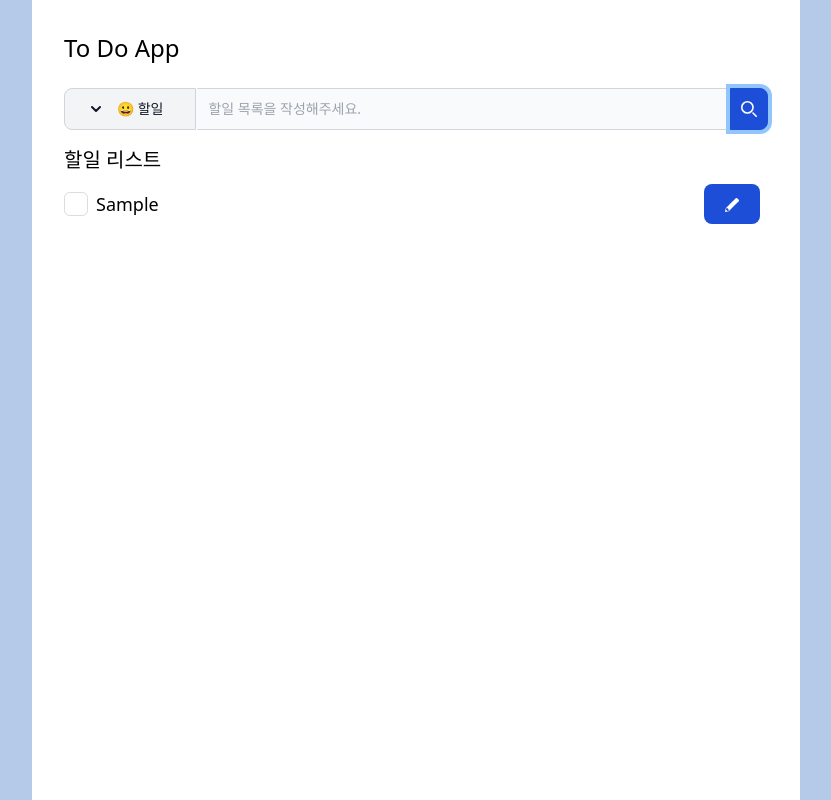
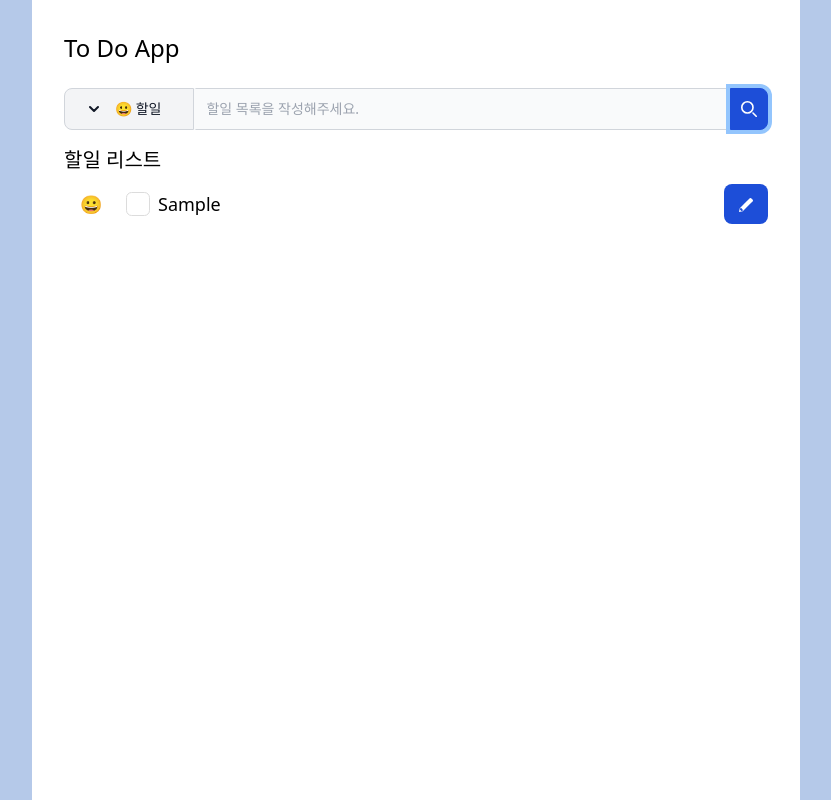
Before and after one commit to chuhongkyu/todolist, a React (Create React App) app: page / in a window 1280 px wide. Both pictures are taken after typing "Sample" into the empty fields and a click on the button "등록". Shown: the whole page, without its empty margins (224-1055 px from the left). Built offline with nearby package versions, Linux system fonts and the light colour scheme.

Commit message:
Add Category

```diff
--- a/src/components/CreateList.tsx
+++ b/src/components/CreateList.tsx
@@ -1,5 +1,5 @@
 import { useRecoilState, useRecoilValue } from "recoil";
-import { Categories, categoryState, currentInputState, toDoState } from "../utils/atom";
+import { Categories, currentInputState, toDoState } from "../utils/atom";
 import { useState, ChangeEvent, FormEvent, useEffect, useRef } from "react";
 import CategoryDropBox from "./CategoryDropBox";
 
@@ -33,7 +33,12 @@ const CreateList = () => {
 
     useEffect(() => {
       localStorage.setItem("toDos", JSON.stringify(toDos));
+      console.log(toDos)
     }, [toDos]);
+
+    useEffect(()=>{
+      console.log('현재 카테고리',category)
+    },[category])
 
     const onClickDropBox = ()=>{
       const currentForm = formRef.current;
@@ -50,7 +55,7 @@ const CreateList = () => {
             data-dropdown-toggle="dropdown"
             onClick={onClickDropBox}
             className="flex-shrink-0 z-10 inline-flex items-center py-2.5 px-4 text-sm font-medium text-center text-gray-900 bg-gray-100 border border-gray-300 rounded-s-lg hover:bg-gray-200 focus:ring-4 focus:outline-none focus:ring-gray-100" type="button">
-            <svg className="w-2.5 h-2.5 ms-2.5" aria-hidden="true" xmlns="http://www.w3.org/2000/svg" fill="none" viewBox="0 0 10 6">
+            <svg className="w-2.5 h-2.5 ms-2" aria-hidden="true" xmlns="http://www.w3.org/2000/svg" fill="none" viewBox="0 0 10 6">
               <path stroke="currentColor" strokeLinecap="round" strokeLinejoin="round" strokeWidth="2" d="m1 1 4 4 4-4"/>
             </svg>
             {category == Categories.TO_DO && <span className="px-4">😀 할일</span>}
--- a/src/components/DeleteBtn.tsx
+++ b/src/components/DeleteBtn.tsx
@@ -19,11 +19,10 @@ const DeleteBtn = (props:IDelete) => {
 
 
     return(
-        <button onClick={onClick} id={id} className="inline-flex text-white bg-red-700 hover:bg-ref-800 focus:ring-4 focus:ring-ref-300 font-medium rounded-lg text-sm px-5 py-2.5 me-2 focus:outline-none">
-            <svg xmlns="http://www.w3.org/2000/svg" className="h-5 w-5 mr-2" fill="none" viewBox="0 0 24 24" stroke="currentColor">
+        <button onClick={onClick} id={id} className="inline-flex text-white bg-red-700 hover:bg-ref-800 focus:ring-4 focus:ring-ref-300 font-medium rounded-lg text-sm px-3 py-2.5 focus:outline-none">
+            <svg xmlns="http://www.w3.org/2000/svg" className="h-5 w-5" fill="none" viewBox="0 0 24 24" stroke="currentColor">
             <path strokeLinecap="round" strokeLinejoin="round" strokeWidth="2" d="M19 7l-.867 12.142A2 2 0 0116.138 21H7.862a2 2 0 01-1.995-1.858L5 7m5 4v6m4-6v6m1-10V4a1 1 0 00-1-1h-4a1 1 0 00-1 1v3M4 7h16" />
             </svg>
-            Delete
         </button>
     )
 }
--- a/src/components/EditBtn.tsx
+++ b/src/components/EditBtn.tsx
@@ -6,7 +6,7 @@ interface IEdit {
 const EditBtn = (props:IEdit)=>{
     const { id, onClick } = props;
     return(
-        <button id={id} onClick={onClick} type="button" className="text-white bg-blue-700 hover:bg-blue-800 focus:ring-4 focus:ring-blue-300 font-medium rounded-lg text-sm px-5 py-2.5 me-2 focus:outline-none">
+        <button id={id} onClick={onClick} type="button" className="text-white bg-blue-700 hover:bg-blue-800 focus:ring-4 focus:ring-blue-300 font-medium rounded-lg text-sm px-3.5 py-2.5 focus:outline-none">
             <svg viewBox="0 0 20 20" enableBackground="new 0 0 20 20" className="w-4 h-4 inline-block">
                 <path fill="#FFFFFF" d="M17.561,2.439c-1.442-1.443-2.525-1.227-2.525-1.227L8.984,7.264L2.21,14.037L1.2,18.799l4.763-1.01
                                         l6.774-6.771l6.052-6.052C18.788,4.966,19.005,3.883,17.561,2.439z M5.68,17.217l-1.624,0.35c-0.156-0.293-0.345-0.586-0.69-0.932
--- a/src/components/List.tsx
+++ b/src/components/List.tsx
@@ -1,8 +1,9 @@
 import { useRecoilState, useSetRecoilState } from "recoil"
-import { IToDo, toDoState } from "../utils/atom"
+import { Categories, IToDo, toDoState } from "../utils/atom"
 import DeleteBtn from "./DeleteBtn";
 import EditBtn from "./EditBtn";
 import { useEffect, useState } from "react";
+import ListCategory from "./ListCategory";
 
 const List = (props:IToDo) => {
     const { id, text, check, category } = props
@@ -36,9 +37,10 @@ const List = (props:IToDo) => {
 
     return(
         <li id={`list-${id}`} className="list flex items-center text-lg">
+          <span className="flex items-center gap-2 py-2">
+              <ListCategory category={category}/>
               {!edit ?
-          (
-            <span className="flex items-center gap-2 py-2">
+              (<>
                 <input
                     className="check-box"
                     id={`checkbox-${id}`}
@@ -48,17 +50,17 @@ const List = (props:IToDo) => {
                     data-testid={`check-${id}`}
                 />
                 <label htmlFor={`checkbox-${id}`} className={check ? 'active': ''}><p>{text}</p></label>
-            </span>
-          ): (
-            <span className="flex items-center gap-2 py-2">
+              </>)
+              :(
                 <input
                   id={`edit-${id}`}
+                  className="px-2"
                   type="text"
                   onChange={(e)=> setEditValue(e.target.value)}
                   value={editValue}
                 />
+              )}
           </span>
-          )}
           <span className="btn-group">
             {!check && <EditBtn id={id} onClick={onHandleEdit}/>}
             {check && <DeleteBtn id={id} />}
--- /dev/null
+++ b/src/components/ListCategory.tsx
@@ -0,0 +1,18 @@
+import { Categories } from "../utils/atom"
+
+interface ListCategoryProps {
+    category: Categories;
+}
+
+const ListCategory = ({category}:ListCategoryProps) => {
+    return(
+        <>
+            {category == Categories.TO_DO && <span className="px-4">😀</span>}
+            {category == Categories.PET && <span className="px-4">🐶</span>}
+            {category == Categories.ACTIVITY && <span className="px-4">⚽️</span>}
+            {category == Categories.STUDY && <span className="px-4">📖</span>}
+        </>
+    )
+}
+
+export default ListCategory;
--- a/src/components/ListContainer.tsx
+++ b/src/components/ListContainer.tsx
@@ -1,9 +1,9 @@
 import { useRecoilValue } from "recoil";
-import { toDoSelector } from "../utils/atom";
+import { toDoState } from "../utils/atom";
 import List from "./List";
 
 const ListContainer = () => {
-    const toDos = useRecoilValue(toDoSelector);
+    const toDos = useRecoilValue(toDoState);
 
     return(
         <section>
```
Lines whose indentation alone changed are shown as unchanged.
